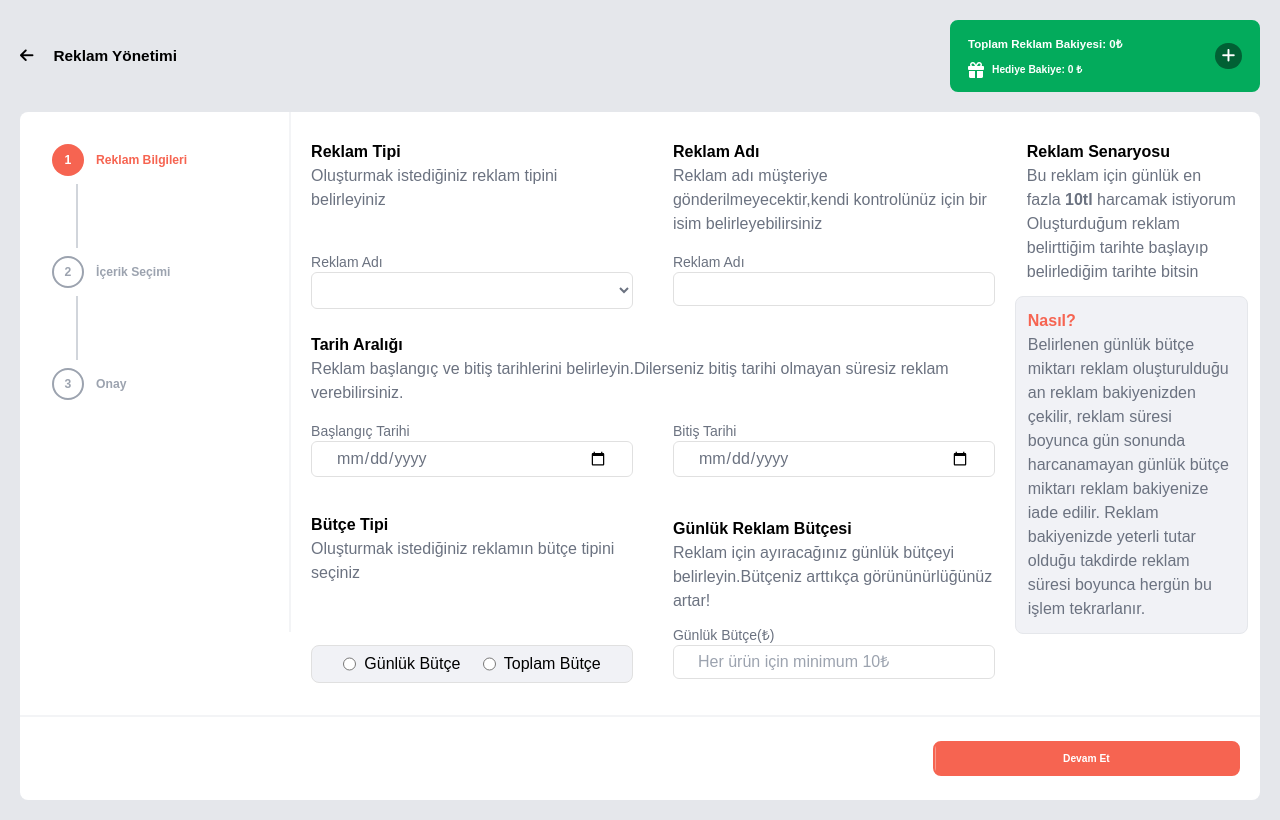
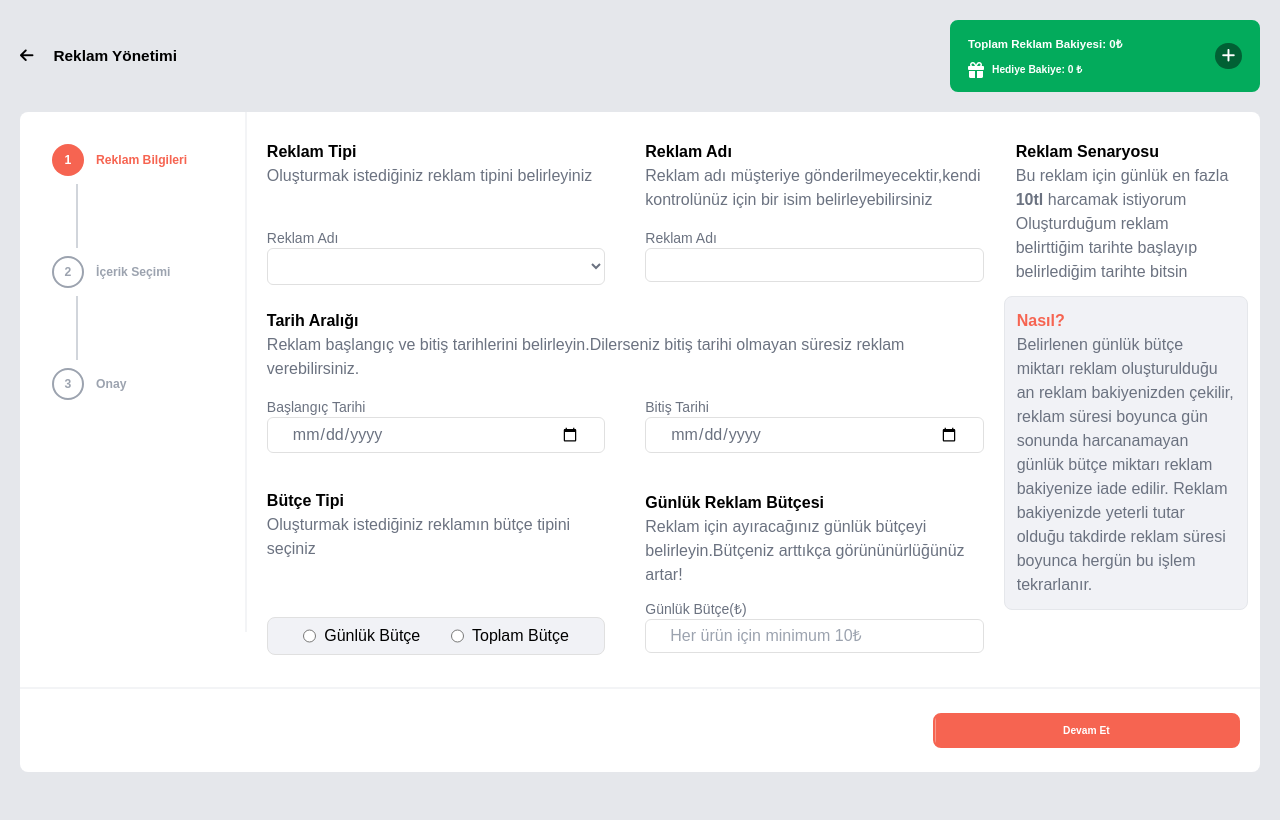
Before and after one commit to bayramcinar/reklamYonetimi, a React (Create React App) app: page /reklamOlustur in a window 1280 px wide. Built offline with nearby package versions, Linux system fonts and the light colour scheme.

Commit message:
advertInfo updated

```diff
--- a/src/components/advertInfo/advertInfo.jsx
+++ b/src/components/advertInfo/advertInfo.jsx
@@ -42,7 +42,7 @@ const AdvertInfo = ({ onSubmit }) => {
     >
       {(formik) => (
         <Form id="myform">
-          <div className="flex flex-col lg:flex-row px-3 py-4 max-w-[1200px] gap-x-3">
+          <div className="flex flex-col lg:flex-row px-3 py-4 max-w-[1200px] xl:max-w-[1600px] gap-x-3">
             <div className="flex flex-col md:flex-col lg:flex-col flex-auto w-full lg:w-3/4">
               <div className="flex-col lg:flex lg:flex-row flex-auto p-2 gap-x-10">
                 <div className="flex-col flex-auto w-full lg:w-1/2 py-1">
@@ -228,7 +228,7 @@ const AdvertInfo = ({ onSubmit }) => {
                           <h3 className="font-bold">Bütçe Tipi</h3>
                         </div>
                         <div className=" flex flex-auto ">
-                          <p className="text-txtGrey mb-7">
+                          <p className="text-txtGrey mb-1 lg:mb-7 xl:mb-6">
                             Oluşturmak istediğiniz reklamın bütçe tipini seçiniz
                           </p>
                         </div>
@@ -250,7 +250,7 @@ const AdvertInfo = ({ onSubmit }) => {
                             onChange={formik.handleChange}
                             className="rounded-md border border-[#e0e0e0] bg-white py-1 px-6 text-base font-medium outline-none focus:border-lightGray focus:shadow-md mr-2"
                           />
-                          <label>Günlük Bütçe</label>
+                          <label htmlFor="butce1">Günlük Bütçe</label>
                         </div>
                         <div className="flex flex-row">
                           <Field
@@ -262,7 +262,7 @@ const AdvertInfo = ({ onSubmit }) => {
                             onChange={formik.handleChange}
                             className="rounded-md border border-[#e0e0e0] bg-white py-1 px-6 text-base font-medium text-txtGrey outline-none focus:border-lightGray focus:shadow-md mr-2"
                           />
-                          <label>Toplam Bütçe</label>
+                          <label htmlFor="butce2">Toplam Bütçe</label>
                         </div>
                       </div>
                       <div>
```
